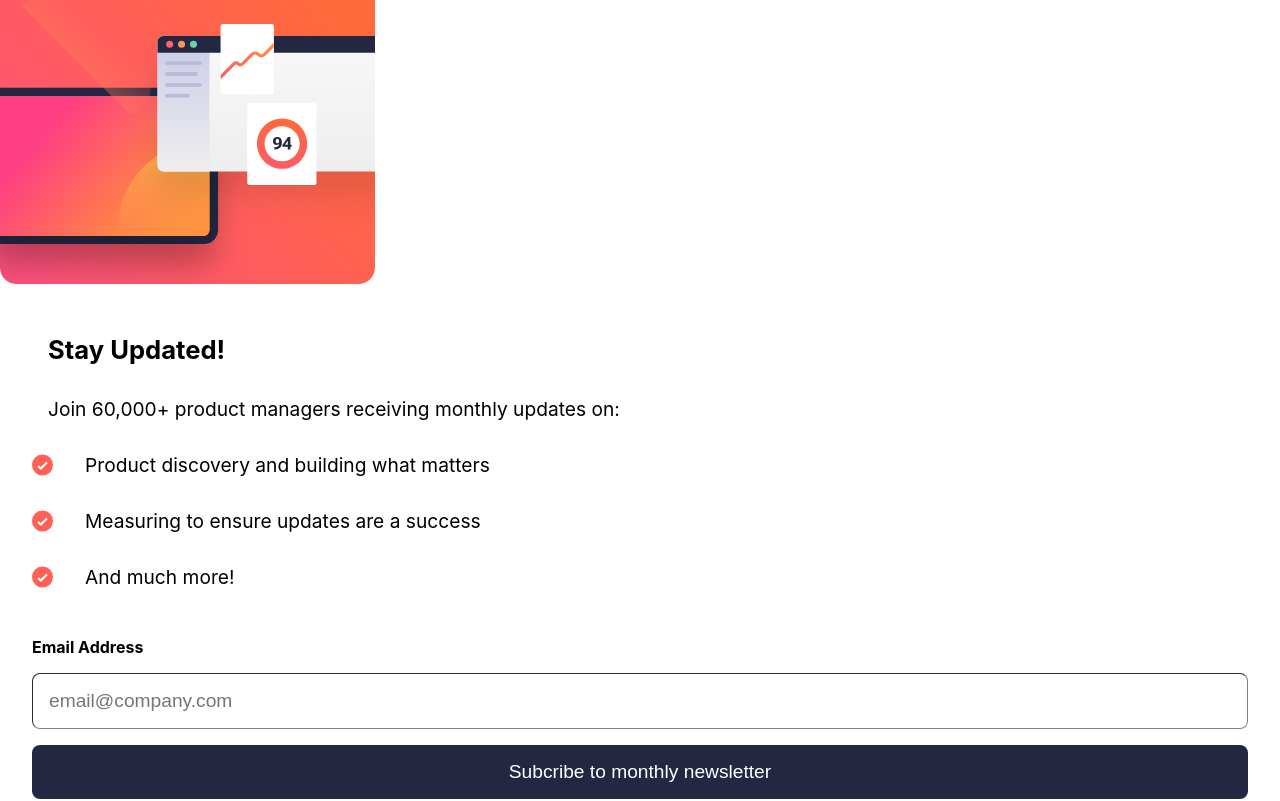
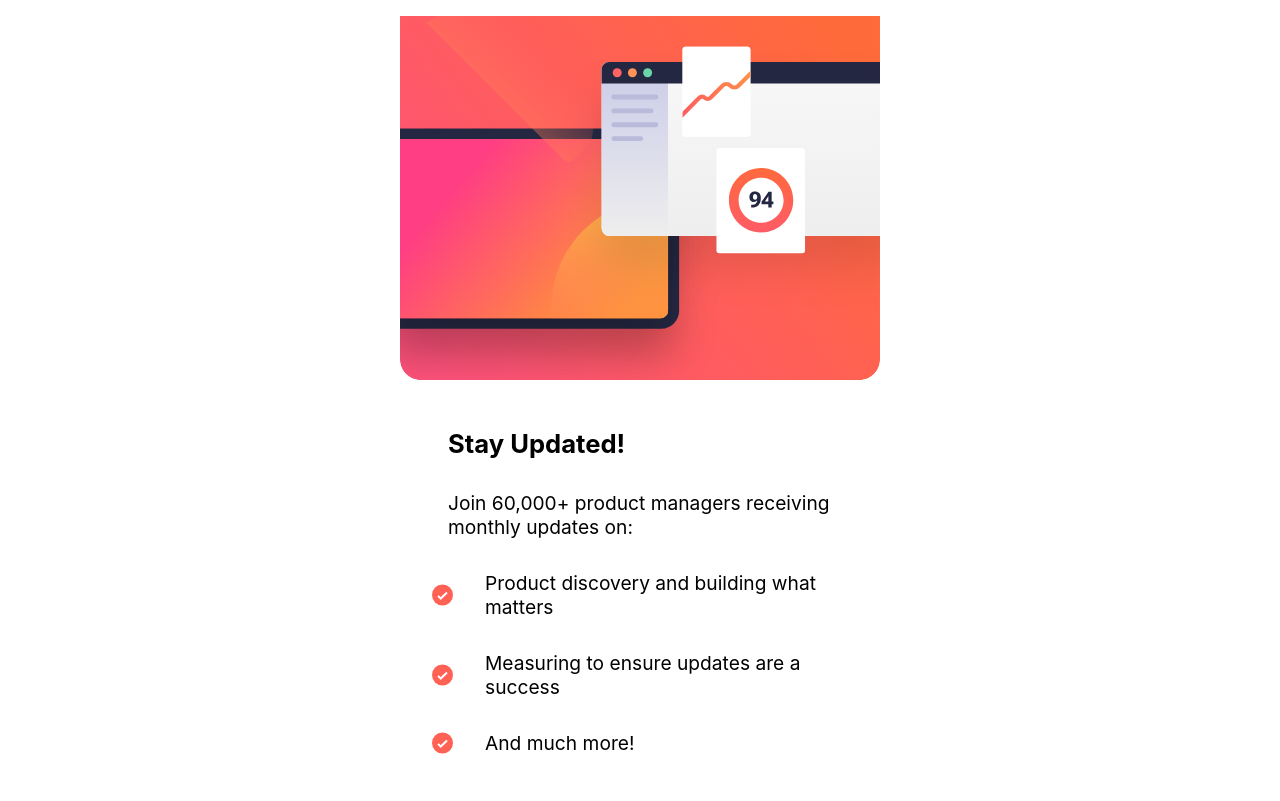
Before and after one commit to riwepo/fem-newsletter-signup-form-with-success-message, a React (Create React App) app: page / in a window 1280 px wide. Shown: the top 801 px of the page. Built offline with nearby package versions, Linux system fonts and the light colour scheme.

Commit message:
wrap everything in a card class

```diff
--- a/src/App.js
+++ b/src/App.js
@@ -1,12 +1,15 @@
 import React from "react";
 import SignUpImg from "./components/SignUpImg";
 import SignUpInfo from "./components/SignUpInfo";
+import SignUpCard from "./components/SignUpCard";
 
 function App() {
   return (
     <div className="App">
-      <SignUpImg />
-      <SignUpInfo />
+      <SignUpCard>
+        <SignUpImg />
+        <SignUpInfo />
+      </SignUpCard>
     </div>
   );
 }
```
